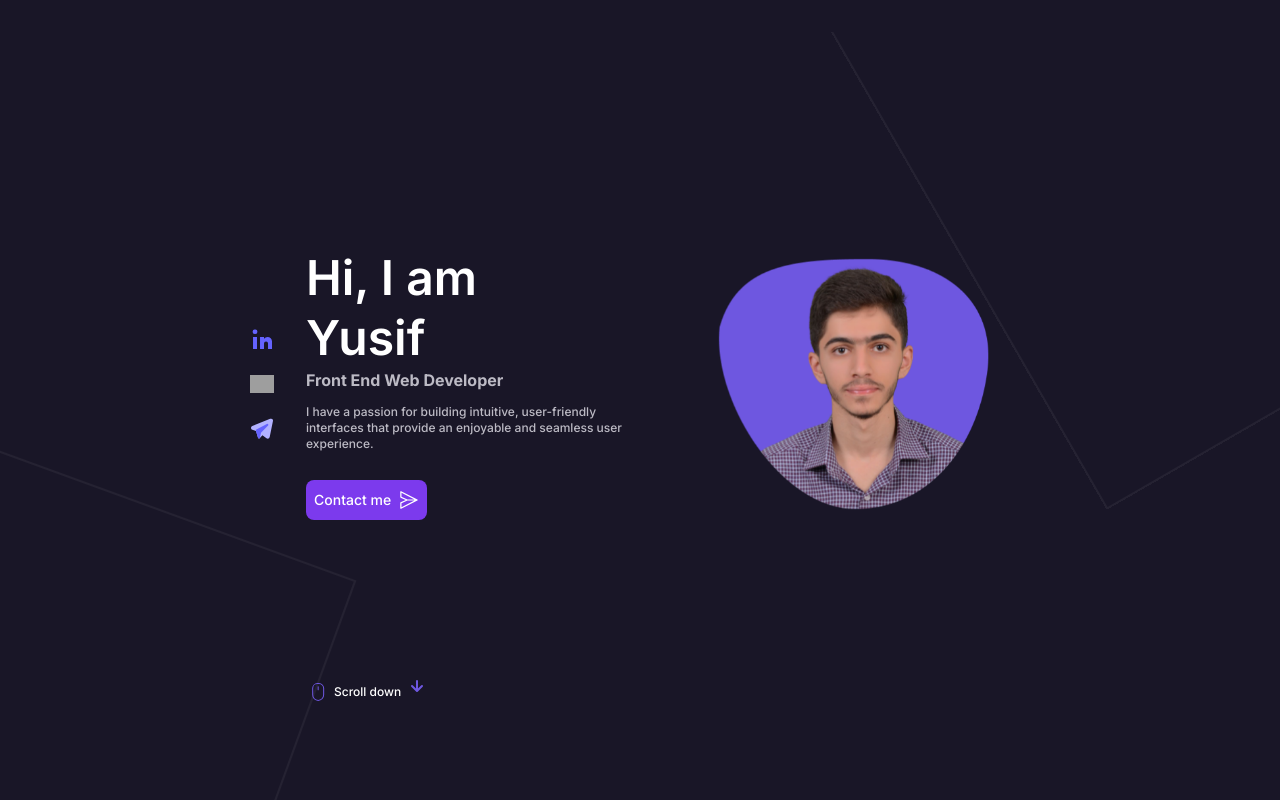
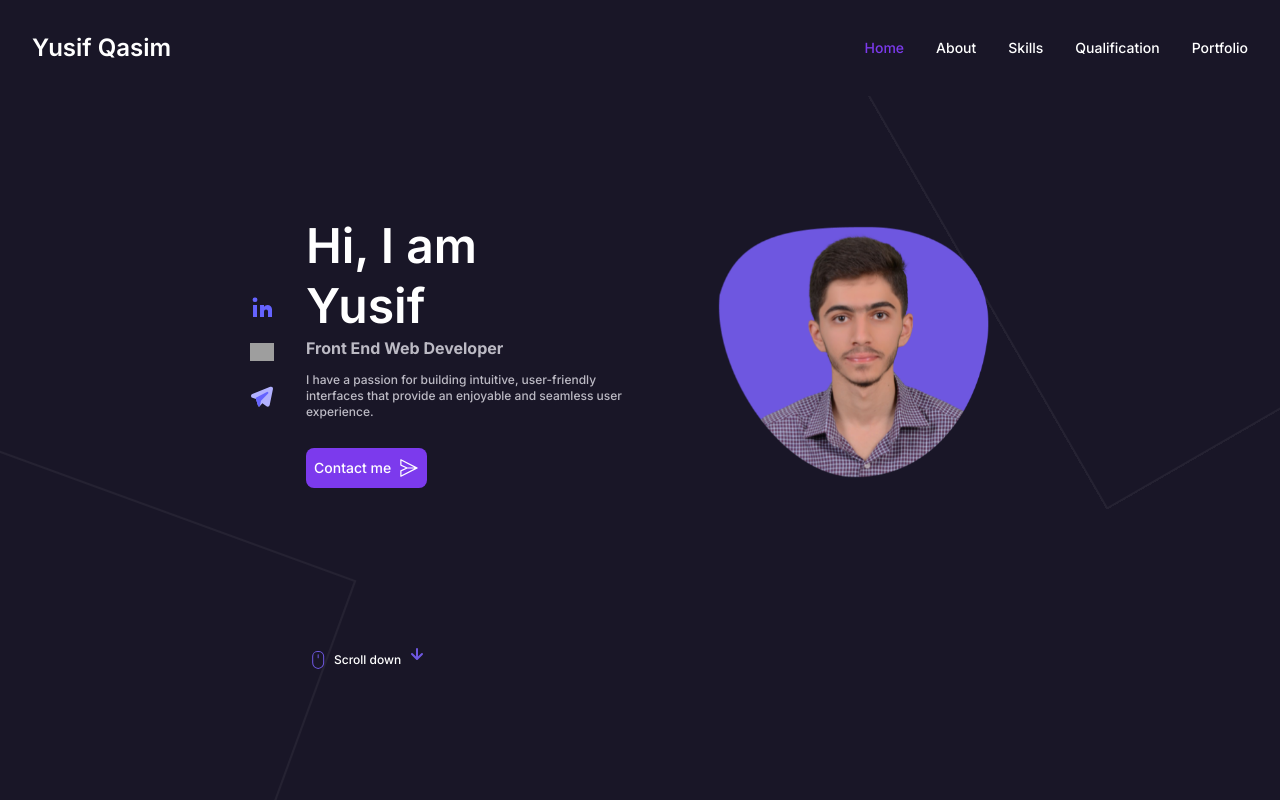
Before and after one commit to YousifQesim/portfolio, a Next.js app: page / in a window 1280 px wide. Shown: the top 800 px of the page. Built offline with nearby package versions, Linux system fonts and the light colour scheme; grey boxes are pictures that could not be loaded.

Commit message:
large screens navbar fix issue

```diff
--- a/src/app/globals.css
+++ b/src/app/globals.css
@@ -132,7 +132,7 @@ transform: rotate(-30deg);
 box-shadow: rgba(79, 77, 180, 0.2) 0px 10px 36px 0px, rgba(151, 87, 208, 0.06) 0px 0px 0px 1px;
 }
 nav {
-  position: fixed;
+  position: fixed !important;
   top: 0;
   width: 100%;
   z-index: 999; /* set a high z-index to ensure it appears on top of other elements */
--- a/src/components/Navbar.js
+++ b/src/components/Navbar.js
@@ -277,13 +277,86 @@ const Navbar = () => {
         } items-center justify-between md:flex md:space-x-8 mx-auto max-w-screen-xl hidden p-4`}
         id="navbar-default"
       >
-        {/* Your existing code for larger screens */}
+           <div
+        className={`${
+          isMenuOpen ? 'hidden' : 'flex'
+        } items-center justify-between w-full md:flex md:space-x-8 mx-auto max-w-screen-xl hidden  p-4`}
+        id="navbar-default"
+      >
+        <div className="flex items-center">
+          <span className="text-2xl font-semibold text-white hover:text-violet-600 cursor-pointer">
+            Yusif Qasim
+          </span>
+        </div>
+        <ul className="font-medium text-sm flex space-x-8 ">
+          <li>
+            <a
+              className={`${
+                activeLink === '/#'? 'text-violet-600'
+                : 'text-white'
+
+              }`}
+              aria-current="page"
+              href="/#"
+            >
+
+              Home
+            </a>
+          </li>
+          <li>
+            <a
+              className={`${
+                activeLink === '/#about'    ? 'text-violet-600'
+                : 'text-white'
+              }`}
+              href="/#about"
+            >
+              About
+            </a>
+          </li>
+          <li>
+            <a
+              className={`${
+                activeLink === '/#skills'    ? 'text-violet-600'
+                : 'text-white'
+              }`}
+              href="/#skills"
+            >
+              Skills
+            </a>
+          </li>
+          <li>
+            <a
+              className={`${
+                activeLink === '/#Qualification'
+                ? 'text-violet-600'
+                : 'text-white'
+              }`}
+              href="/#Qualification"
+            >
+              Qualification
+            </a>
+          </li>
+          <li>
+            <a
+              className={`${
+                activeLink === '/#portfolio'
+                  ? 'text-violet-600'
+                  : 'text-white'
+              }`}
+              href="/#portfolio"
+            >
+              Portfolio
+            </a>
+          </li>
+        </ul>
+      </div>
       </div>
 
       {/* Mobile menu button */}
       <motion.button
         type="button"
-        className={`md:hidden w-full p-4 text-center h-16 bg-ProjectBackground shadow-lg shadow-indigo-600 text-white fixed bottom-0 right-0 ${
+        className={`md:hidden w-full p-4 text-center h-16 bg-ProjectBackground shadow-lg shadow-violet-600 text-white fixed bottom-0 right-0 ${
           isMenuOpen ? "hidden rotate-90" : "flex flex-col"
         }`}
         aria-controls="navbar-default"
--- a/src/components/Pages/Projects.js
+++ b/src/components/Pages/Projects.js
@@ -27,7 +27,7 @@ const ProjectsPage = () => {
   }, []);
 
   return (
-    <div className="min-h-screen container mx-auto relative px-4 flex flex-col" id="portfolio" style={{ overflow: "auto" }}>
+    <div className="min-h-screen container mx-auto my-8 relative px-4 flex flex-col" id="portfolio" style={{ overflow: "auto" }}>
       <div className="absolute top-16 w-full left-0">
         <motion.div initial={{ opacity: 0 }} animate={{ opacity: 1 }} transition={{ delay: 0.2, duration: 0.5 }} className="relative bottom-28 my-16">
           <h1 className="md:text-7xl text-5xl font-extrabold text-white text-center opacity-5 uppercase">Portfolio</h1>
```
